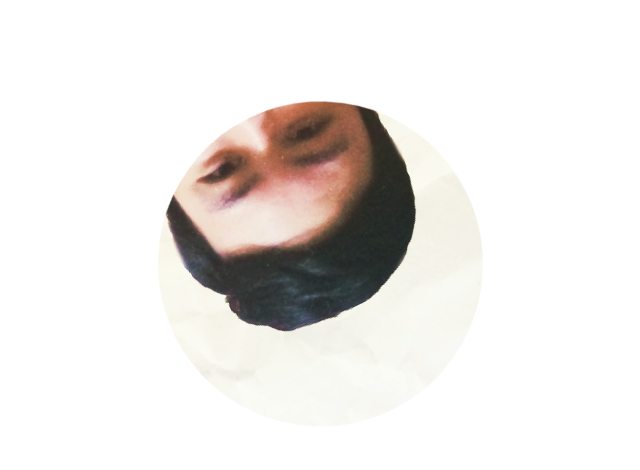
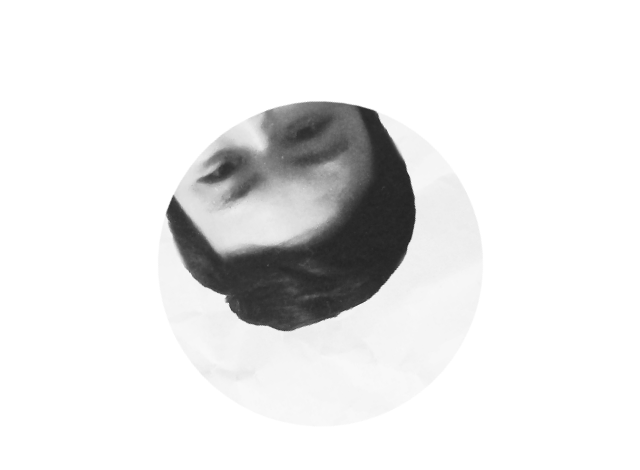
Before and after one commit to cjdignacio/website_v3, a plain HTML site: page index.html in a window 1280 px wide. Shown: the top 470 px of the page, without its empty margins (328-968 px from the left). Drawn offline with Linux system fonts and the light colour scheme.

Commit message:
Black and white avi

```diff
--- a/index.html
+++ b/index.html
@@ -17,7 +17,8 @@ Elements used belong to their respective holders. -->
 
     <!-- Main content -->
     <main>
-      <img class="avi" src="img/avi.jpg" alt="Jay Ignacio"><br>
+      <!-- <img class="avi" src="img/avi.jpg" alt="Jay Ignacio"><br> -->
+      <img class="avi" src="img/avi bw.jpg" alt="Jay Ignacio"><br>
       <h1 class="name">Jay Ignacio</h1><br>
       <h3 class="notice">3.0 &copy; Chrisjohn Ignacio. &nbsp;&nbsp;<a href="mailto:jay@jayignacio.com"><span class="material-icons md-48">mail_outline</span></a></h3>
       <!-- <h2 id="about">About</h2> -->
```
Also changed, not shown: img/avi bw.jpg (added).
